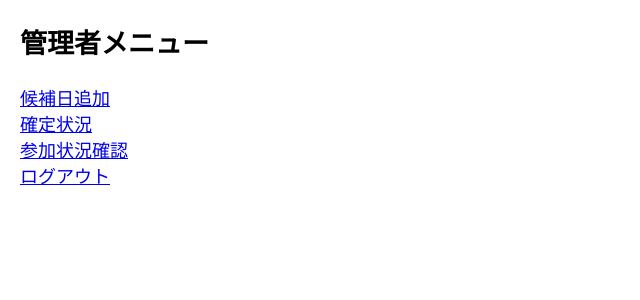
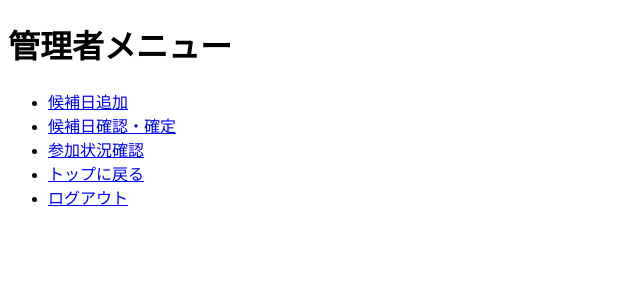
Before and after one commit to matsumurashin0125/event-app6, a Flask app: page /admin in a window 1280 px wide. Shown: the top 300 px of the page, without its empty margins (0-640 px from the left). Run offline with Flask 3, Linux system fonts and the light colour scheme; the visitor is signed in with stand-in values (Sample User, id 1).

Commit message:
admin_menu.html を更新

```diff
--- a/templates/admin_menu.html
+++ b/templates/admin_menu.html
@@ -1,10 +1,17 @@
-{% extends "base.html" %}
-{% block content %}
-<h2>管理者メニュー</h2>
+<!DOCTYPE html>
+<html>
+<head>
+    <title>管理者メニュー</title>
+</head>
+<body>
+<h1>管理者メニュー</h1>
 
-<a href="{{ url_for('candidate') }}">候補日追加</a><br>
-<a href="{{ url_for('confirm') }}">確定状況</a><br>
-<a href="{{ url_for('register') }}">参加状況確認</a><br>
-<a href="{{ url_for('admin_logout') }}">ログアウト</a>
-
-{% endblock %}
+<ul>
+    <li><a href="{{ url_for('candidate') }}">候補日追加</a></li>
+    <li><a href="{{ url_for('confirm') }}">候補日確認・確定</a></li>
+    <li><a href="{{ url_for('register') }}">参加状況確認</a></li>
+    <li><a href="{{ url_for('home') }}">トップに戻る</a></li>
+    <li><a href="{{ url_for('admin_logout') }}">ログアウト</a></li>
+</ul>
+</body>
+</html>
```
